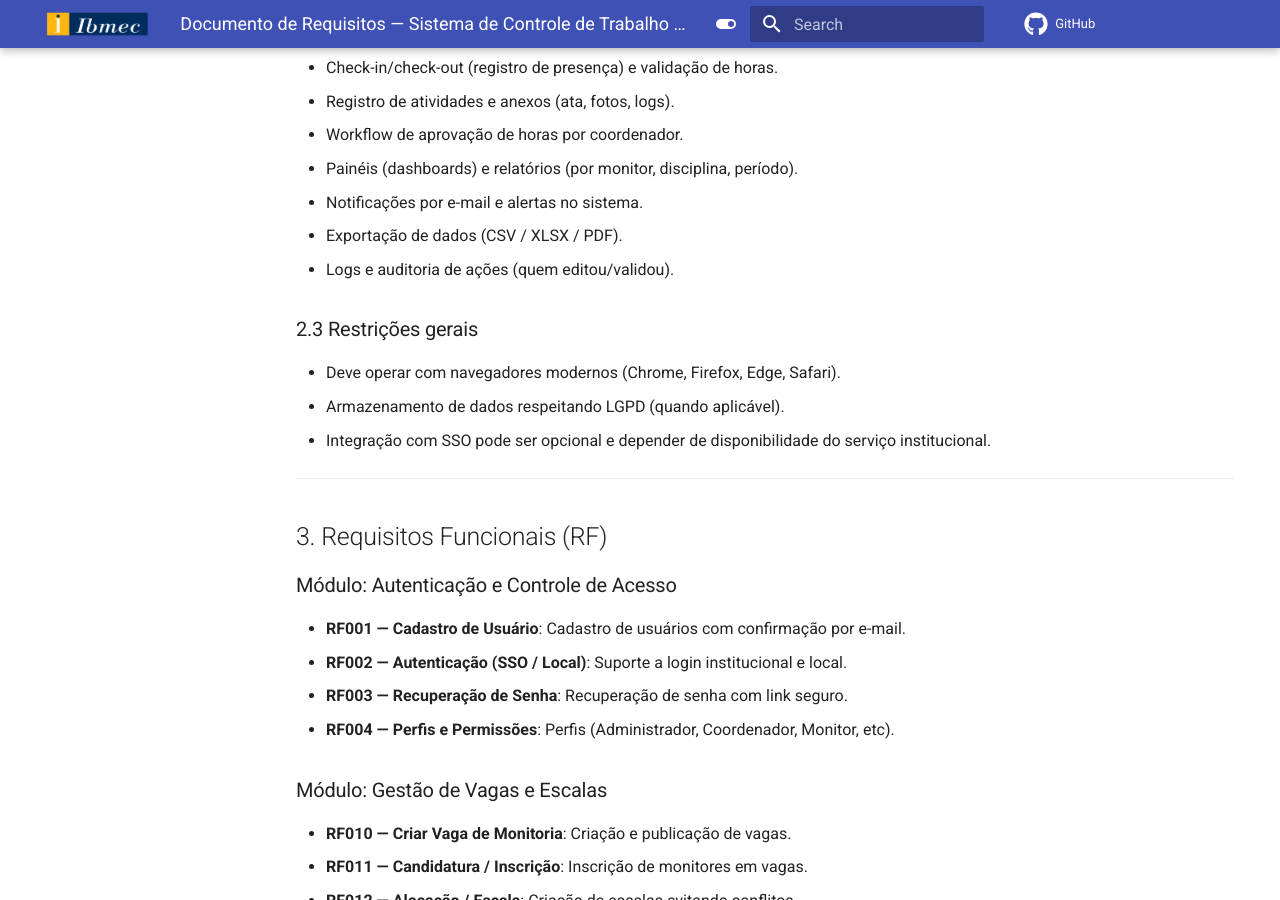
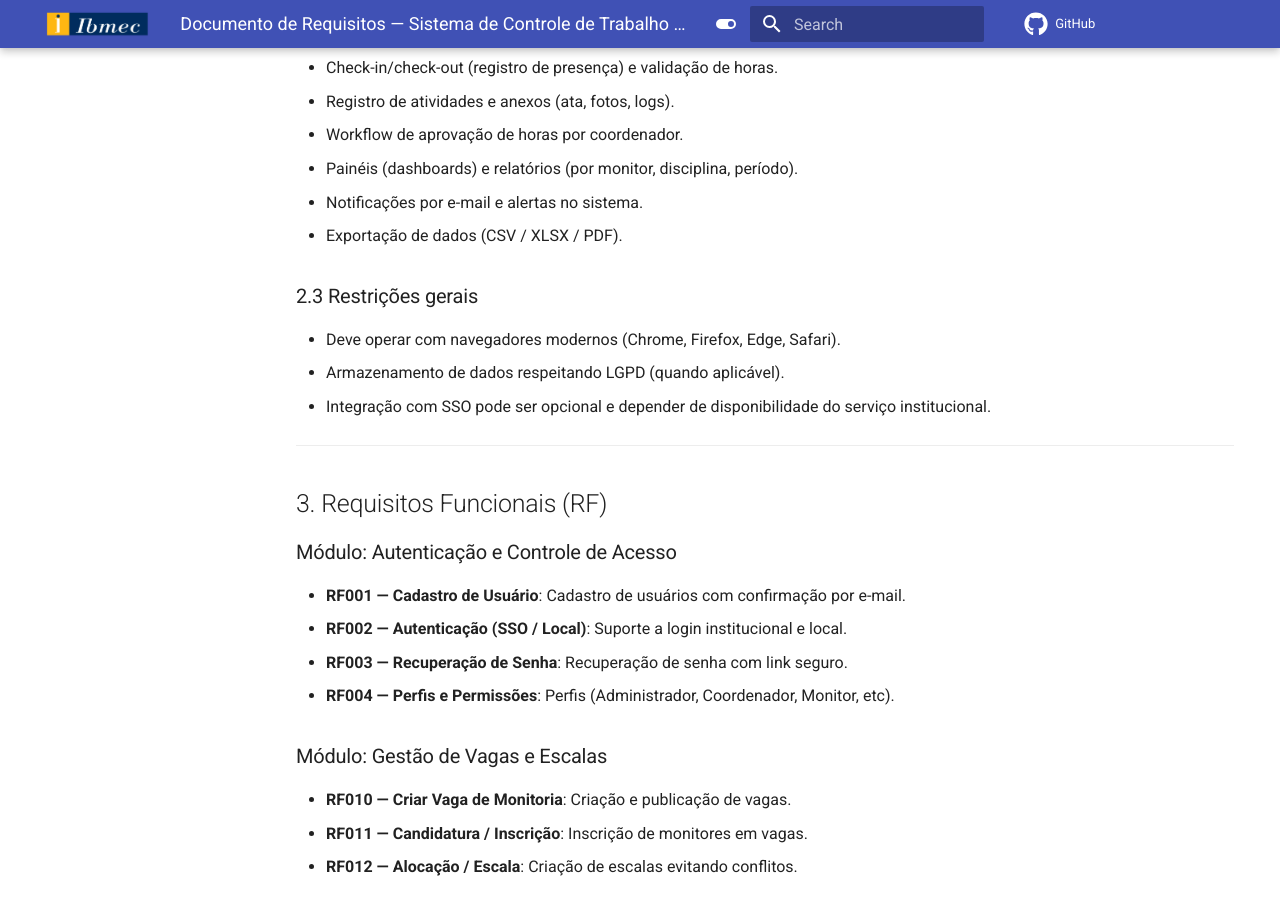
Before and after one commit to Projetos-de-Extensao/PBE_25.2_8001_IV, an MkDocs documentation site: the page built from docs/Elaboracao/Requisitos.md, in a window 1280 px wide and 900 px high, scrolled down 1199 px. Built offline with MkDocs 1.6.1 and Material for MkDocs 9.7.7, drawn with Linux system fonts in a browser that asks for light colours; comment, search, counter and statistics services are not loaded.

```diff
--- a/docs/Elaboracao/Requisitos.md
+++ b/docs/Elaboracao/Requisitos.md
@@ -30,7 +30,7 @@
 - Painéis (dashboards) e relatórios (por monitor, disciplina, período).
 - Notificações por e-mail e alertas no sistema.
 - Exportação de dados (CSV / XLSX / PDF).
-- Logs e auditoria de ações (quem editou/validou).
+
 
 ### 2.3 Restrições gerais
 - Deve operar com navegadores modernos (Chrome, Firefox, Edge, Safari).
```
Also changed, not shown: 1 other file.
